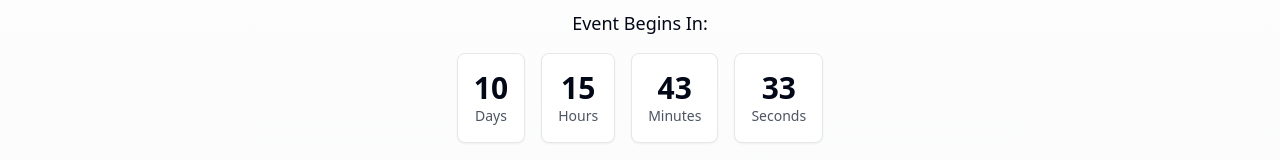
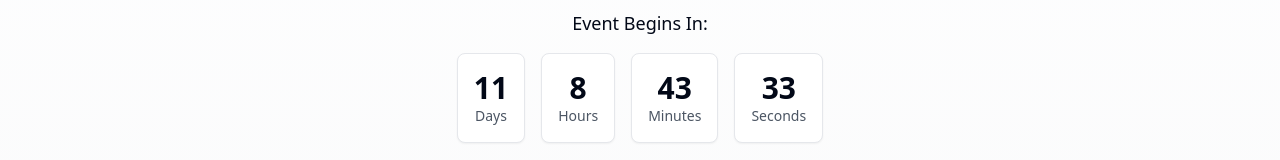
Before and after one commit to dariogeorge21/bloom, a Next.js app: page / in a window 1280 px wide. Shown: the part 308-468 px from the top of the page. Built offline with nearby package versions, Linux system fonts and the light colour scheme.

Commit message:
timer updates

```diff
--- a/src/components/countdown-timer.tsx
+++ b/src/components/countdown-timer.tsx
@@ -18,8 +18,8 @@ export function CountdownTimer() {
   })
 
   useEffect(() => {
-    // Set the event date - April 24, 2025
-    const eventDate = new Date('2025-04-24T00:00:00')
+    // Set the event date - April 24, 2025 at 5:00 PM
+    const eventDate = new Date('2025-04-24T17:00:00')
 
     const timer = setInterval(() => {
       const now = new Date()
```
